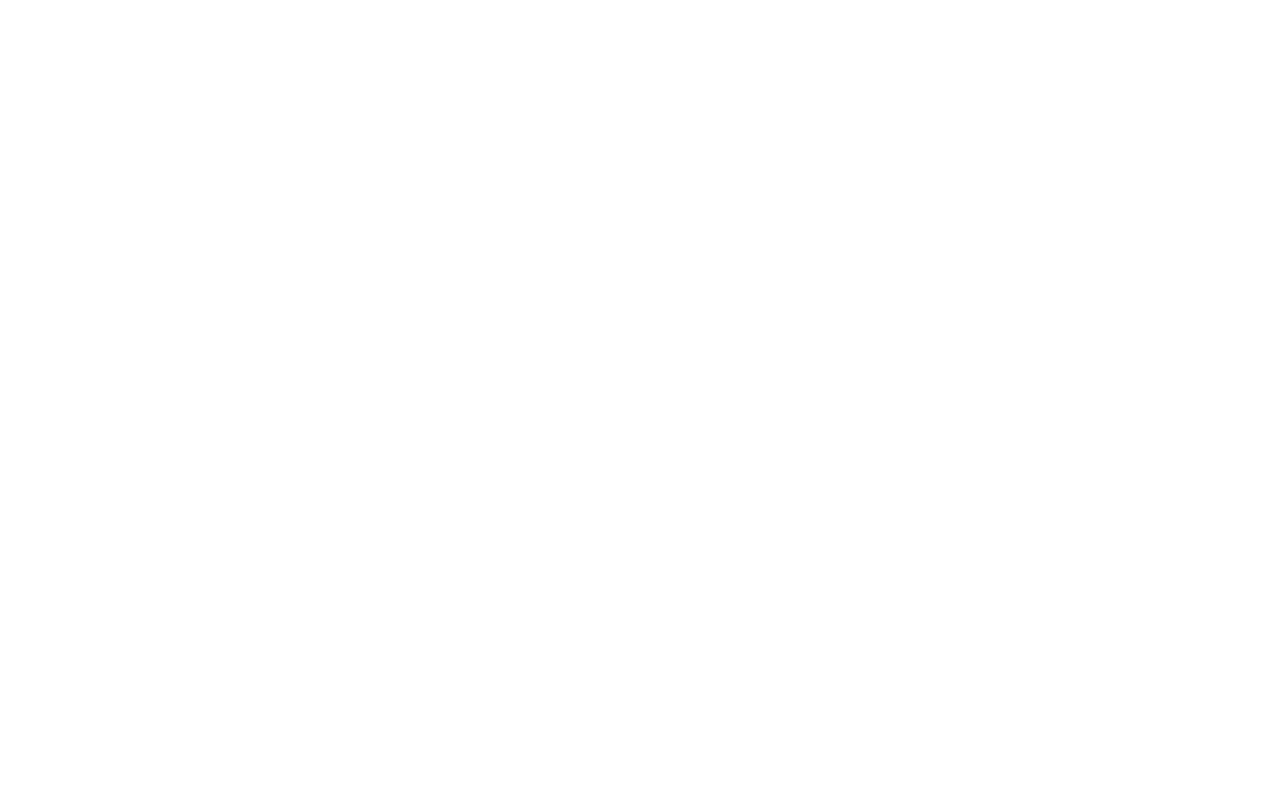
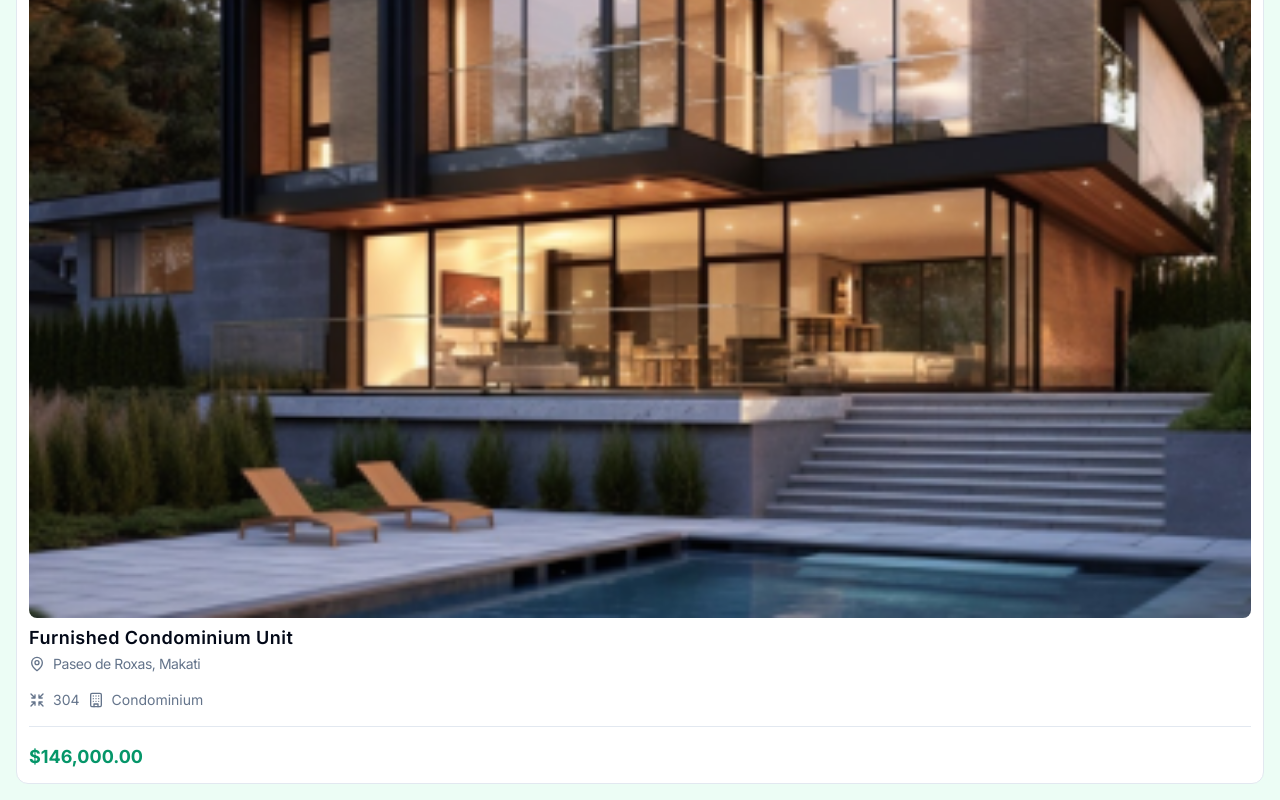
Before and after one commit to mytreehouse-ai/cygnus-a, a Next.js app: page / in a window 1280 px wide. Shown: the part 310-1110 px from the top of the page. Before the commit the page ends 800 px from the top, so only its background shows below. Built offline with nearby package versions, Linux system fonts and the light colour scheme.

Commit message:
feat: added property card

```diff
--- a/app/page.tsx
+++ b/app/page.tsx
@@ -6,14 +6,15 @@ export default function Home() {
     <>
       <div className="bg-emerald-50 p-4">
         <SearchBar />
-        {/* <PropertyCard
+        <PropertyCard
           img="/property-image.png"
           location="Paseo de Roxas, Makati"
           price={146000}
           sqm={304}
           propertyName="Furnished Condominium Unit"
           propertyType="Condominium"
-        /> */}
+          type="for-rent"
+        />
       </div>
     </>
   );
--- a/components/pages/home/property-card/index.tsx
+++ b/components/pages/home/property-card/index.tsx
@@ -1,6 +1,11 @@
 import React from "react";
-import { Card, CardHeader, CardTitle } from "@/components/ui/card";
+import { Card, CardContent, CardHeader, CardTitle } from "@/components/ui/card";
 import Image from "next/image";
+import { Badge } from "@/components/ui/badge";
+import { MapPin } from "lucide-react";
+import { Shrink, Building } from "lucide-react";
+import { Separator } from "@/components/ui/separator";
+import { formatCurrency } from "@/lib/utils";
 
 interface PropertyCardProps {
   img: string;
@@ -9,6 +14,7 @@ interface PropertyCardProps {
   location: string;
   price: number;
   sqm: number;
+  type: "for-rent" | "for-sale";
 }
 
 function PropertyCard({
@@ -18,19 +24,46 @@ function PropertyCard({
   propertyName,
   propertyType,
   sqm,
+  type,
 }: PropertyCardProps) {
   return (
-    <Card className="shadow-sm">
+    <Card className="rounded-xl p-1 shadow-none">
       <CardHeader className="p-2">
-        <div className="w-full p-4">
+        <div className="relative h-0 w-full" style={{ paddingTop: "56.25%" }}>
           <Image
             src={img}
-            alt="property-image"
+            alt={`${propertyName} image`}
             layout="fill"
-            objectFit="contain"
+            objectFit="cover"
+            className="absolute left-0 top-2 rounded-lg"
           />
+          <Badge className="absolute left-0 top-0 m-2 rounded-md bg-orange-400">
+            {type === "for-rent" ? "For Rent" : "For Sale"}
+          </Badge>
         </div>
-        <CardTitle></CardTitle>
+        <CardTitle className="truncate text-lg ">
+          <h2 className="tracking-wide">{propertyName}</h2>
+          <p className="inline-flex items-center gap-x-2 text-sm font-normal text-slate-500 ">
+            <MapPin className="h-4 w-4" />
+            <span>{location}</span>
+          </p>
+        </CardTitle>
+        <CardContent className="p-0">
+          <div className="my-1 flex gap-x-2">
+            <p className="inline-flex items-center gap-x-2 text-sm font-normal text-slate-500 ">
+              <Shrink className="h-4 w-4" />
+              <span>{sqm}</span>
+            </p>
+            <p className="inline-flex items-center gap-x-2 text-sm font-normal text-slate-500 ">
+              <Building className="h-4 w-4" />
+              <span>{propertyType}</span>
+            </p>
+          </div>
+          <Separator className="my-4" />
+          <h3 className="text-lg font-bold text-emerald-600">
+            {formatCurrency(price ?? 0)}
+          </h3>
+        </CardContent>
       </CardHeader>
     </Card>
   );
--- /dev/null
+++ b/components/ui/separator.tsx
@@ -0,0 +1,31 @@
+"use client"
+
+import * as React from "react"
+import * as SeparatorPrimitive from "@radix-ui/react-separator"
+
+import { cn } from "@/lib/utils"
+
+const Separator = React.forwardRef<
+  React.ElementRef<typeof SeparatorPrimitive.Root>,
+  React.ComponentPropsWithoutRef<typeof SeparatorPrimitive.Root>
+>(
+  (
+    { className, orientation = "horizontal", decorative = true, ...props },
+    ref
+  ) => (
+    <SeparatorPrimitive.Root
+      ref={ref}
+      decorative={decorative}
+      orientation={orientation}
+      className={cn(
+        "shrink-0 bg-border",
+        orientation === "horizontal" ? "h-[1px] w-full" : "h-full w-[1px]",
+        className
+      )}
+      {...props}
+    />
+  )
+)
+Separator.displayName = SeparatorPrimitive.Root.displayName
+
+export { Separator }
--- a/lib/utils.ts
+++ b/lib/utils.ts
@@ -47,3 +47,7 @@ export function imageKitLoader(params: IImageKitLoaderParams): string {
   // Construct and return the full ImageKit URL
   return `${urlEndpoint}/${src}?tr=${parametersString}`;
 }
+
+export function formatCurrency(amount: number, currencyCode: string = 'USD', locale: string = 'en-US'): string {
+  return new Intl.NumberFormat(locale, { style: 'currency', currency: currencyCode }).format(amount);
+}
--- a/package.json
+++ b/package.json
@@ -15,6 +15,7 @@
     "@radix-ui/react-label": "^2.0.2",
     "@radix-ui/react-popover": "^1.0.7",
     "@radix-ui/react-select": "^2.0.0",
+    "@radix-ui/react-separator": "^1.0.3",
     "@radix-ui/react-slot": "^1.0.2",
     "@radix-ui/react-switch": "^1.0.3",
     "@radix-ui/react-tabs": "^1.0.4",
```
Also changed, not shown: 1 other file (tests, documents, lock files or other folders).
